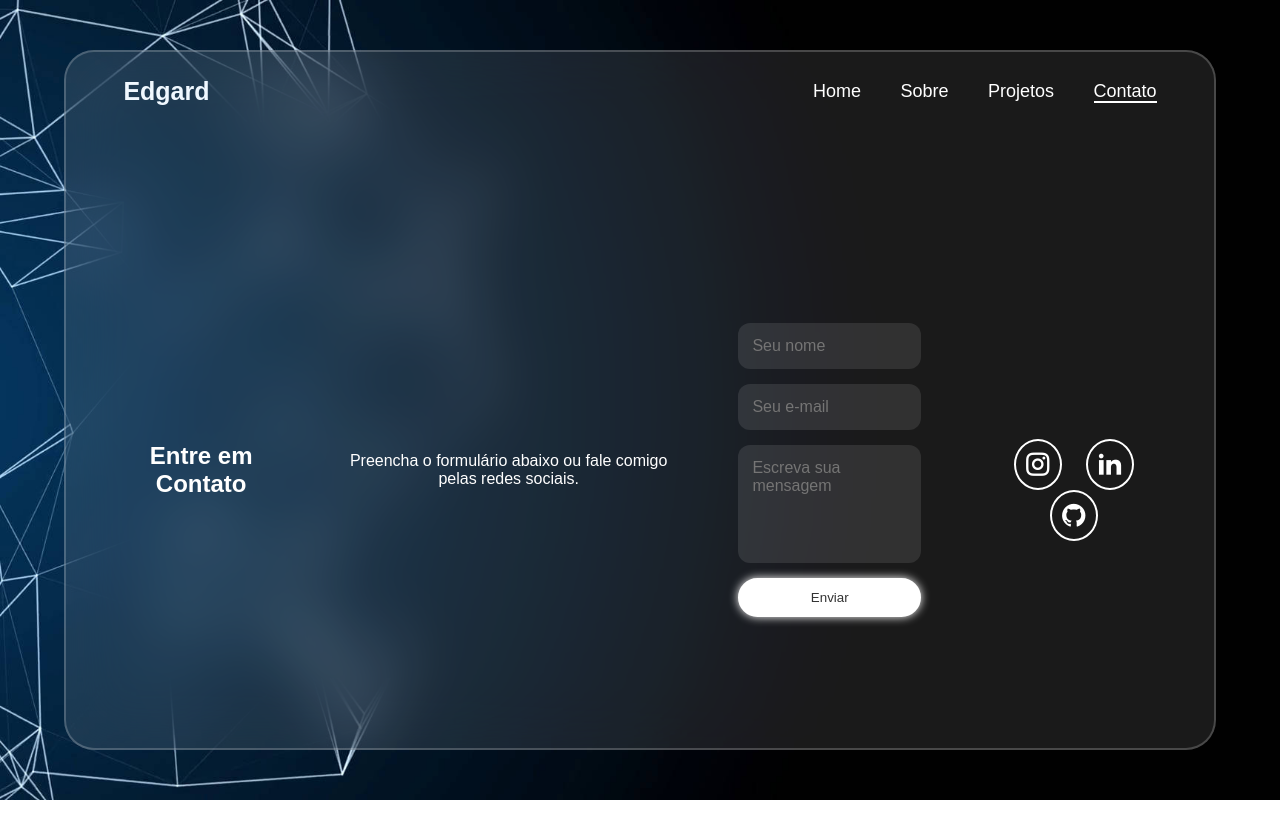
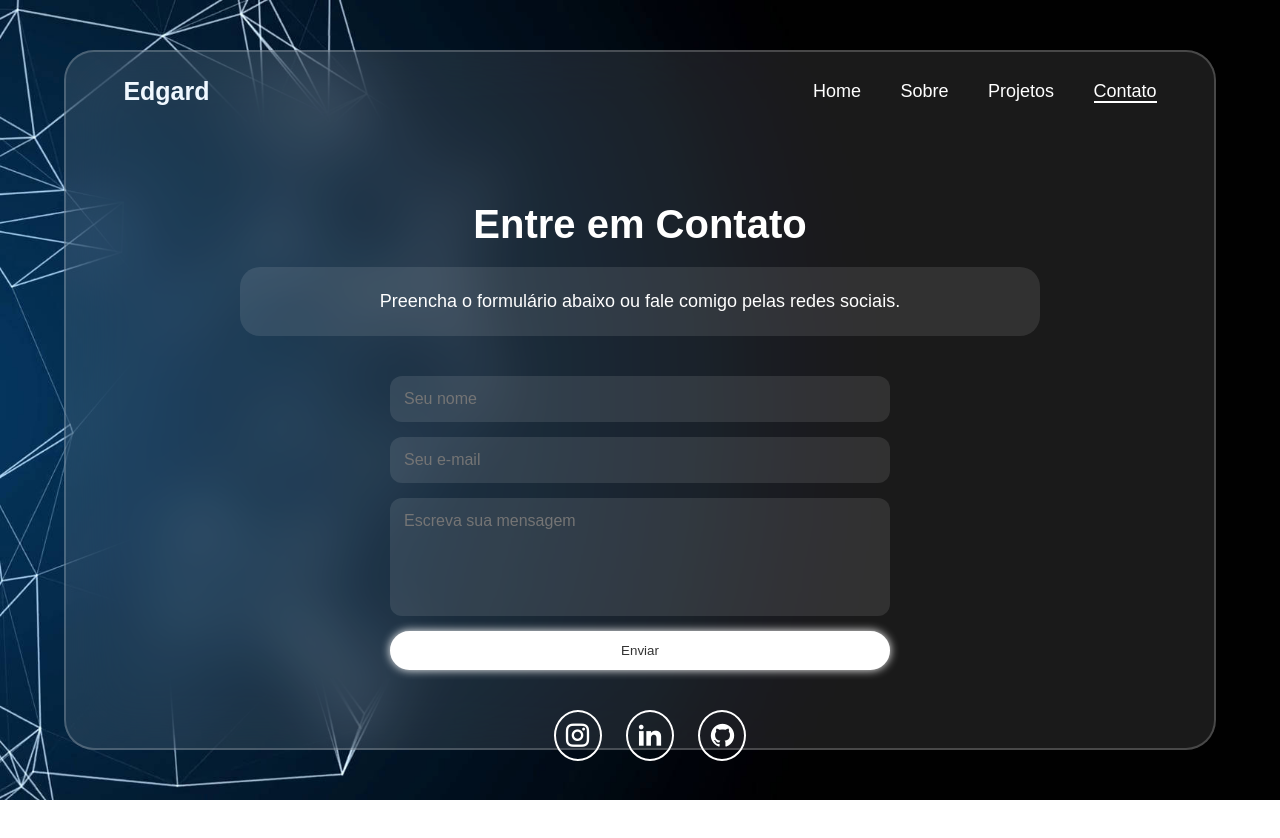
Before and after one commit to Edgard-dev-sub/Portfolio-, a plain HTML site: page contato.html in a window 1280 px wide. Before the commit the page ends 800 px from the top, so only its background shows below. Drawn offline with nearby package versions, Linux system fonts and the light colour scheme.

Commit message:
Update contato.html

```diff
--- a/contato.html
+++ b/contato.html
@@ -2,7 +2,7 @@
 <html lang="pt-br">
 <head>
     <meta charset="UTF-8">
-    <meta-name="viewport" content="width=device-width, initial-scale=1.0">
+    <meta name="viewport" content="width=device-width, initial-scale=1.0">
     <title>Contato - Portfólio</title>
 
     <link href="https://cdn.jsdelivr.net/npm/remixicon@4.7.0/fonts/remixicon.css" rel="stylesheet"/>
@@ -24,15 +24,14 @@
         </nav>
     </header>
 
-    <!-- 🔵 SEÇÃO DE CONTATO -->
-    <section class="home animated" style="padding-top: 140px; text-align: center;">
+    <section class="about animated" style="padding-top:150px;">
+        <h2>Entre em Contato</h2>
 
-        <h1 class="title">Entre em Contato</h1>
-
-        <p class="description" style="max-width: 600px; margin: 20px auto;">
+        <p>
             Preencha o formulário abaixo ou fale comigo pelas redes sociais.
         </p>
 
+        <!-- FORM COM A CLASSE CORRETA -->
         <form class="contact-form">
             <input type="text" name="nome" placeholder="Seu nome" required>
             <input type="email" name="email" placeholder="Seu e-mail" required>
@@ -40,7 +39,7 @@
             <button class="btn" type="submit">Enviar</button>
         </form>
 
-        <div class="social-icons" style="margin-top: 40px;">
+        <div class="social-icons">
             <a href="#"><i class="ri-instagram-line"></i></a>
             <a href="#"><i class="ri-linkedin-fill"></i></a>
             <a href="#"><i class="ri-github-fill"></i></a>
```
